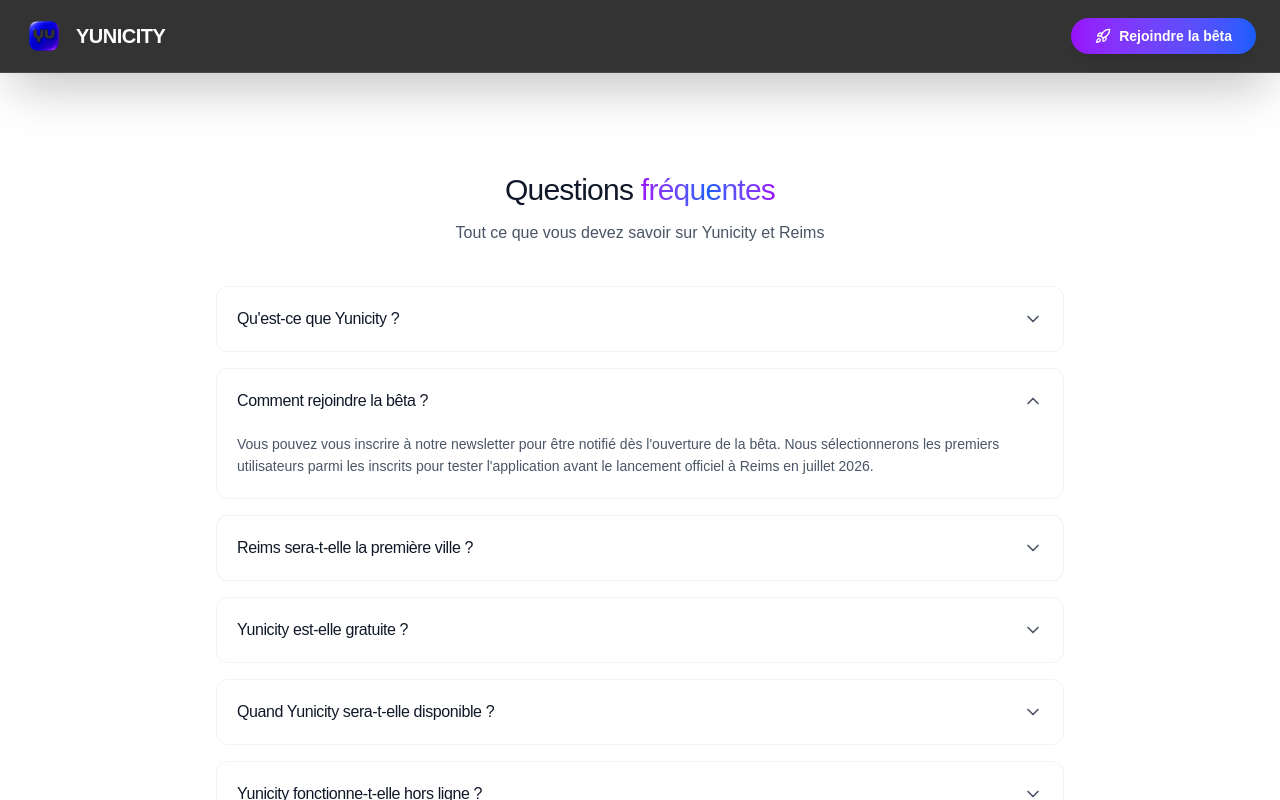
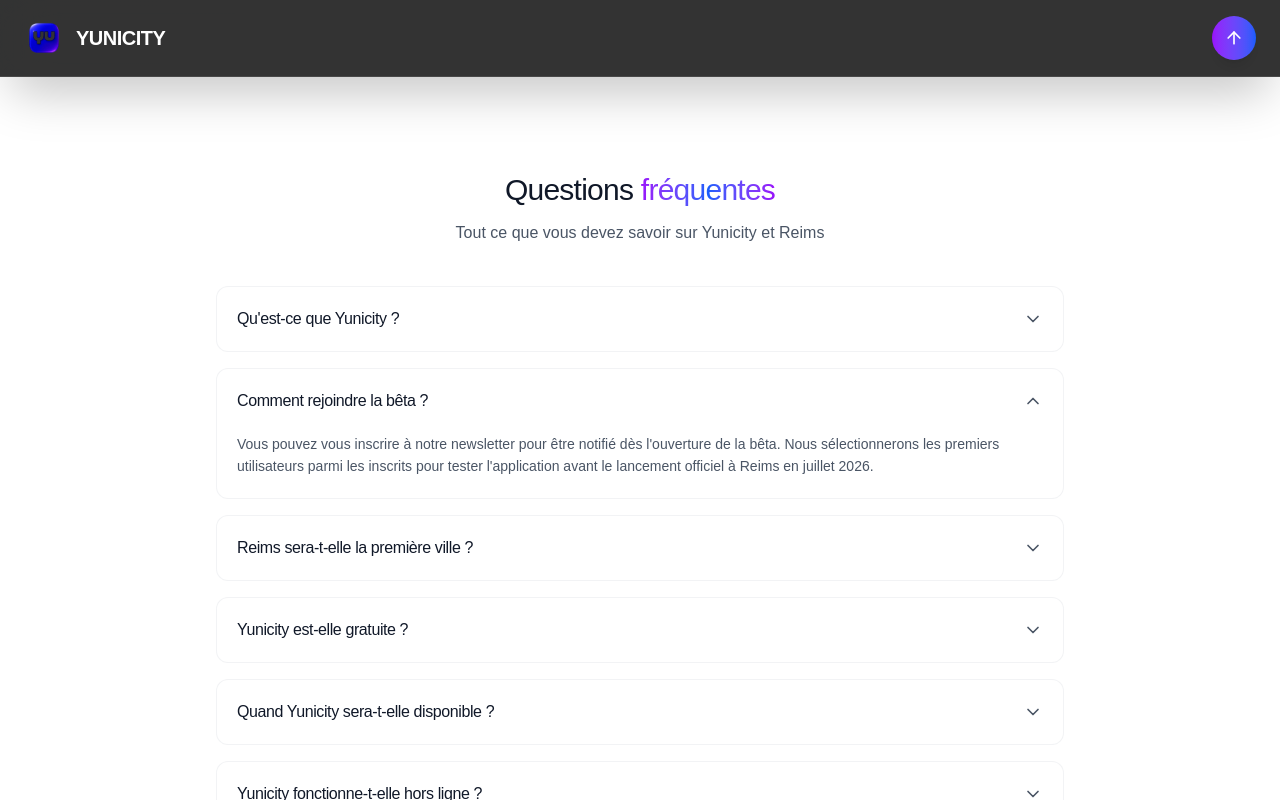
Before and after one commit to Kyria-Zaire/yunicity-website, a Next.js app: page / in a window 1280 px wide. Both pictures are taken after a click on the button "Comment rejoindre la bêta ?". Shown: the part 5747-6547 px from the top of the page. Built offline with nearby package versions, Linux system fonts and the light colour scheme.

Commit message:
feat: Remplacement CTA par bouton scroll to top

```diff
--- a/src/components/Navigation.tsx
+++ b/src/components/Navigation.tsx
@@ -1,7 +1,7 @@
 'use client'
-import { motion } from 'framer-motion'
+import { motion, AnimatePresence } from 'framer-motion'
 import { useState, useEffect } from 'react'
-import { Rocket } from 'lucide-react'
+import { ArrowUp } from 'lucide-react'
 import Link from 'next/link'
 import Image from 'next/image'
 
@@ -84,18 +84,8 @@ export default function Navigation({ activeSection }: NavigationProps) {
     }
   }, [])
 
-  const handleCTAClick = () => {
-    // Si on est sur la home, scroll vers la section newsletter
-    if (window.location.pathname === '/') {
-      const newsletterSection = document.querySelector('[data-section="newsletter"]') ||
-                                document.querySelector('section:has(form)')
-      if (newsletterSection) {
-        newsletterSection.scrollIntoView({ behavior: 'smooth', block: 'start' })
-      }
-    } else {
-      // Sinon, rediriger vers la home avec scroll
-      window.location.href = '/#newsletter'
-    }
+  const handleScrollToTop = () => {
+    window.scrollTo({ top: 0, behavior: 'smooth' })
   }
 
   return (
@@ -138,23 +128,21 @@ export default function Navigation({ activeSection }: NavigationProps) {
             </motion.div>
           </Link>
 
-          {/* CTA Button */}
+          {/* Bouton Retour en haut - visible seulement après scroll */}
+          <AnimatePresence>
+            {isScrolled && (
               <motion.button
                 initial={{ opacity: 0, scale: 0.8 }}
                 animate={{ opacity: 1, scale: 1 }}
-            transition={{ duration: 0.5, delay: 0.2 }}
-            onClick={handleCTAClick}
-            className={`relative group px-4 sm:px-6 py-2 bg-gradient-to-r from-purple-600 to-blue-600 rounded-full text-white font-semibold text-xs sm:text-sm overflow-hidden transition-all ${
-              isScrolled ? 'shadow-lg' : ''
-            }`}
-            whileHover={{ scale: 1.05 }}
+                exit={{ opacity: 0, scale: 0.8 }}
+                transition={{ duration: 0.3 }}
+                onClick={handleScrollToTop}
+                className={`relative group p-3 bg-gradient-to-r from-purple-600 to-blue-600 rounded-full text-white shadow-lg overflow-hidden transition-all`}
+                whileHover={{ scale: 1.1 }}
                 whileTap={{ scale: 0.95 }}
+                aria-label="Retour en haut"
               >
-            <span className="relative z-10 flex items-center gap-2">
-              <Rocket className="w-3 h-3 sm:w-4 sm:h-4" />
-              <span className="hidden sm:inline">Rejoindre la bêta</span>
-              <span className="sm:hidden">Bêta</span>
-            </span>
+                <ArrowUp className="w-5 h-5" />
                 <motion.div
                   className="absolute inset-0 bg-white"
                   initial={{ scale: 0, opacity: 0 }}
@@ -162,6 +150,8 @@ export default function Navigation({ activeSection }: NavigationProps) {
                   transition={{ duration: 0.3 }}
                 />
               </motion.button>
+            )}
+          </AnimatePresence>
         </div>
       </div>
     </motion.nav>
```
Lines whose indentation alone changed are shown as unchanged.
